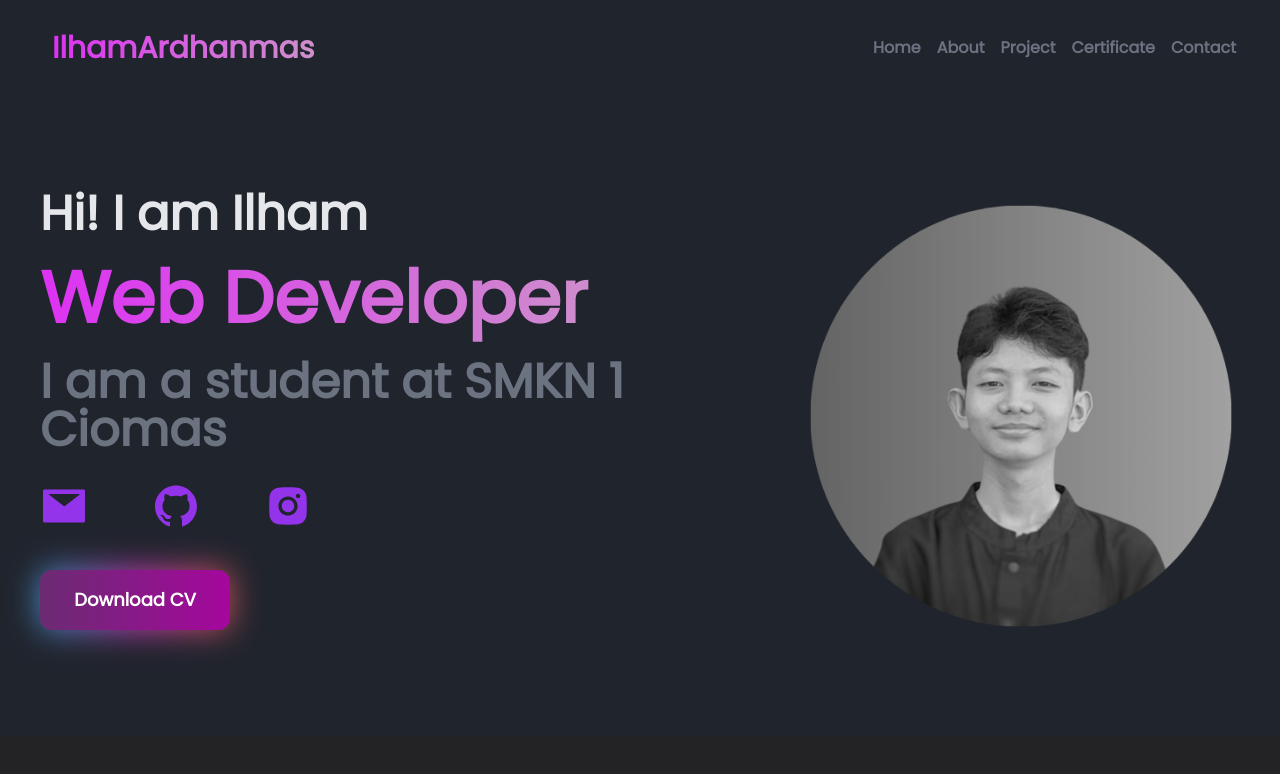
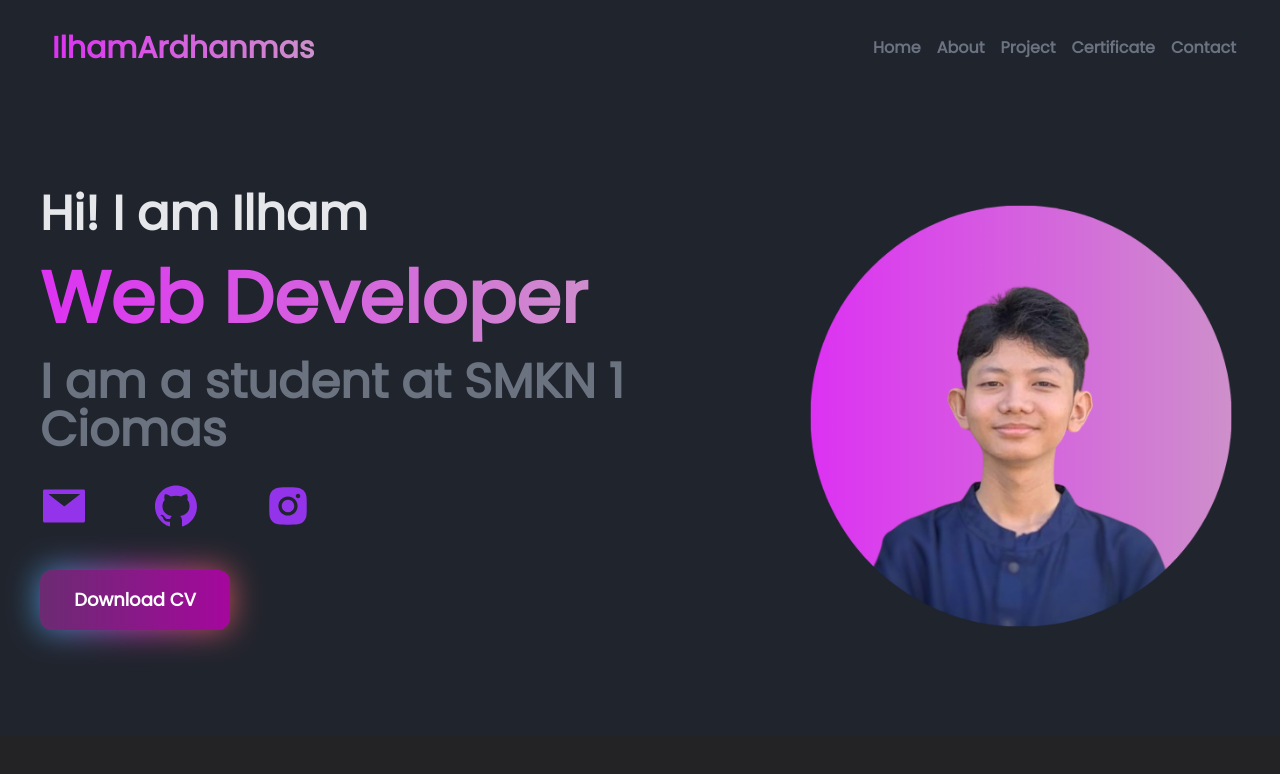
Before and after one commit to ibulll/Personal_Website, a React (Create React App) app: page / in a window 1280 px wide. Shown: the top 774 px of the page. Built offline with nearby package versions, Linux system fonts and the light colour scheme.

Commit message:
update-FOTO

```diff
--- a/src/components/Hero.jsx
+++ b/src/components/Hero.jsx
@@ -52,7 +52,7 @@ const Hero = () => {
                 </div>
 
                 <div className={`my-auto transition-all duration-1000 ease-in-out ${animate ? 'opacity-100 transform translate-x-0' : 'opacity-0 transform translate-x-10'}`}>
-                    <img className="w-[300px] sm:w-[450px] mx-auto h-auto rounded-full grayscale transition duration-300 ease-in-out" src={Foto} alt="Profil" />
+                    <img className="w-[300px] sm:w-[450px] mx-auto h-auto rounded-full transition duration-300 ease-in-out" src={Foto} alt="Profil" />
                 </div>
             </div>
         </div>
```
